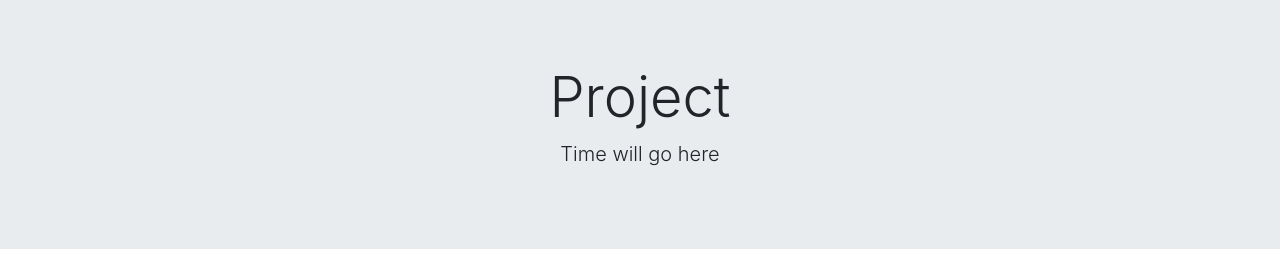
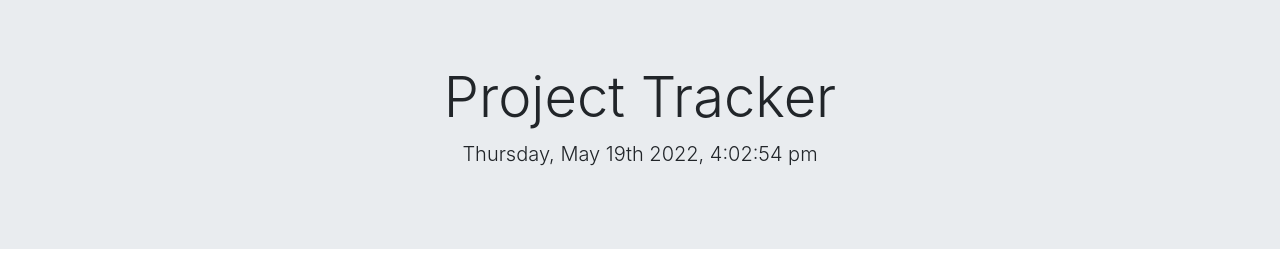
Before and after one commit to amckelvey/collab-project, a plain HTML site: page index.html in a window 1280 px wide. Shown: the top 278 px of the page. Drawn offline with nearby package versions, Linux system fonts and the light colour scheme.

Commit message:
linked momentjs and got jumbotron clock working

```diff
--- a/assets/script.js
+++ b/assets/script.js
@@ -1,18 +1,25 @@
 //DEPENDENCIES
 
+
 // STATE
+var today = moment();
+$("#currentDay").text(today.format("dddd, MMMM Do YYYY, h:mm:ss a"));
+
 
 //FUNCTIONS
-//run clock - moment $ set interval
-/**
- * a function that updates the current time every second
- *
- */
-function runClock() {
-  console.log(" runs the clock");
+function updateTime() {
+    var today = moment();
+    $("#currentDay").text(today.format("dddd, MMMM Do YYYY, h:mm:ss a"));
 }
+
+setInterval(function() {
+    updateTime();
+}, 1000);
+
+
 
 //INTERACTIONS
 // user clicks add project
 
 //INITIALIZATION
+updateTime();
--- a/index.html
+++ b/index.html
@@ -14,12 +14,12 @@
     <title>Document</title>
   </head>
   <body>
-    <div class="jumbotron jumbotron-fluid">
+    <header class="jumbotron jumbotron-fluid">
       <div class="container text-center">
-        <h1 class="display-4 text-center">Project</h1>
-        <p class="lead">Time will go here</p>
+        <h1 class="display-4">Project Tracker</h1>
+        <p id="currentDay" class="lead"></p>
       </div>
-    </div>
+    </header>
 
     <!--main-->
     <!--Card aligned left with instructions <P> tag-->
@@ -54,7 +54,7 @@
     <!--list-->
     <!--will have to register info from the form-->
     <!--remove button for the table-->
-
+    <script src="https://cdnjs.cloudflare.com/ajax/libs/moment.js/2.24.0/moment.min.js"></script>
     <script
       src="https://code.jquery.com/ui/1.13.1/jquery-ui.min.js"
       integrity="sha256-eTyxS0rkjpLEo16uXTS0uVCS4815lc40K2iVpWDvdSY="
```
